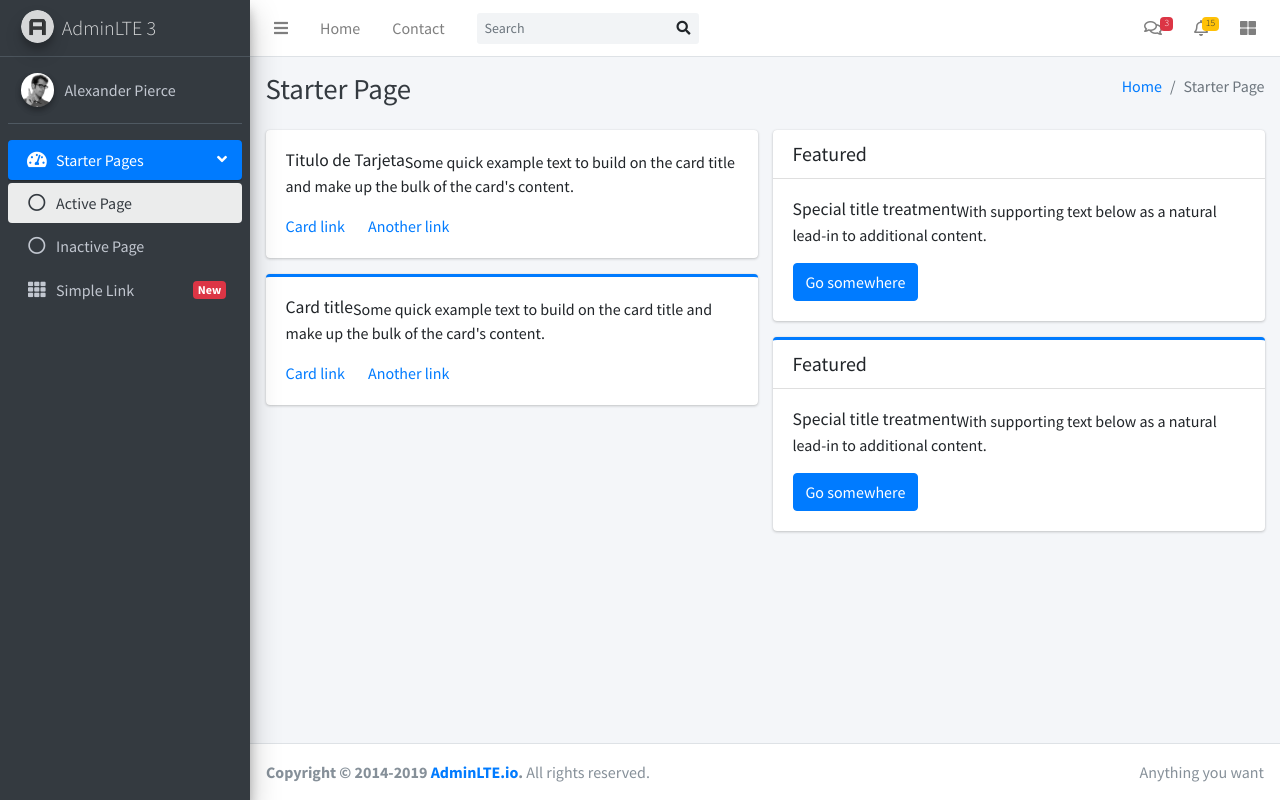
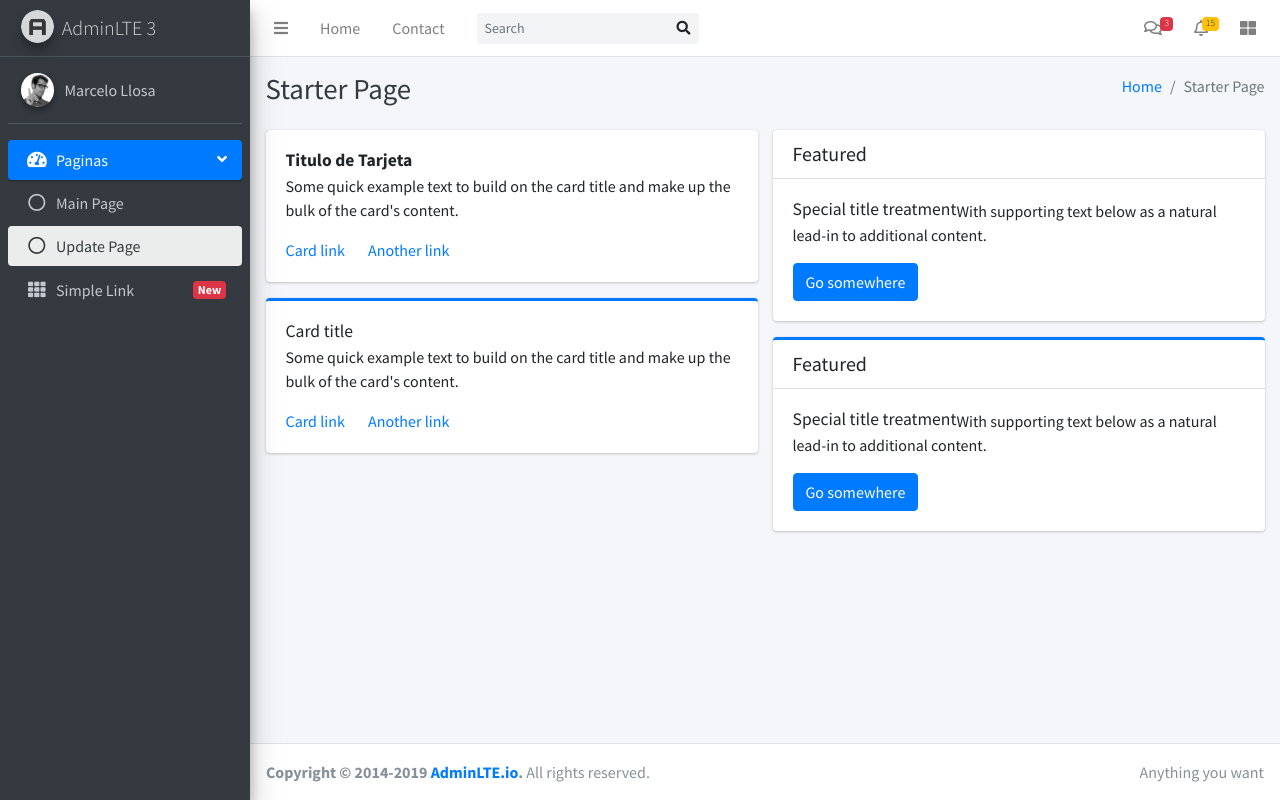
Before and after one commit to marsellosa/tgbot, a Django app: template templates/apps/main/inicio.html in a window 1280 px wide. Run offline with Django 3.2, Linux system fonts and the light colour scheme; the template is opened without the code that fills it, so the values that code supplies are empty; some libraries are stand-ins or nearby versions.

```diff
--- a/templates/apps/main/inicio.html
+++ b/templates/apps/main/inicio.html
@@ -1,4 +1,7 @@
 {% extends 'base.html' %}
+{% block nombre %}
+  Marcelo Llosa
+{% endblock nombre %}
 
 {% block main-content %}
 <!-- Main content -->
@@ -8,8 +11,8 @@
           <div class="col-lg-6">
             <div class="card">
               <div class="card-body">
-                <h5 class="card-title">Titulo de Tarjeta</h5>
-
+                <h5 class="card-title"><strong>Titulo de Tarjeta </strong></h5>
+                <br>
                 <p class="card-text">
                   Some quick example text to build on the card title and make up the bulk of the card's
                   content.
@@ -23,7 +26,7 @@
             <div class="card card-primary card-outline">
               <div class="card-body">
                 <h5 class="card-title">Card title</h5>
-
+                <br>
                 <p class="card-text">
                   Some quick example text to build on the card title and make up the bulk of the card's
                   content.
--- a/templates/apps/registros/productos/update.html
+++ b/templates/apps/registros/productos/update.html
@@ -32,7 +32,7 @@
                 <!-- /.card-body -->
 
                 <div class="card-footer">
-                  <button type="submit" class="btn btn-primary">Submit</button>
+                  <button type="submit" class="btn btn-primary">Subir</button>
                 </div>
               </form>
             </div>
--- a/templates/base.html
+++ b/templates/base.html
@@ -161,7 +161,8 @@ scratch. This page gets rid of all links and provides the needed markup only.
           <img src="{% static 'AdminLTE/dist/img/user2-160x160.jpg' %}" class="img-circle elevation-2" alt="User Image">
         </div>
         <div class="info">
-          <a href="#" class="d-block">Alexander Pierce</a>
+          <a href="#" class="d-block">{% block nombre %}
+          {% endblock nombre %}</a>
         </div>
       </div>
 
@@ -171,24 +172,24 @@ scratch. This page gets rid of all links and provides the needed markup only.
           <!-- Add icons to the links using the .nav-icon class
                with font-awesome or any other icon font library -->
           <li class="nav-item has-treeview menu-open">
-            <a href="#" class="nav-link active">
+            <a href="{% url 'inicio' %}" class="nav-link active">
               <i class="nav-icon fas fa-tachometer-alt"></i>
               <p>
-                Starter Pages
+                Paginas
                 <i class="right fas fa-angle-left"></i>
               </p>
             </a>
             <ul class="nav nav-treeview">
               <li class="nav-item">
-                <a href="#" class="nav-link active">
+                <a href={% url 'inicio' %} class="nav-link">
                   <i class="far fa-circle nav-icon"></i>
-                  <p>Active Page</p>
+                  <p>Main Page</p>
                 </a>
               </li>
               <li class="nav-item">
-                <a href="#" class="nav-link">
+                <a href="{% url 'update_bd' %}" class="nav-link active">
                   <i class="far fa-circle nav-icon"></i>
-                  <p>Inactive Page</p>
+                  <p>Update Page</p>
                 </a>
               </li>
             </ul>
```
Also changed, not shown: apps/registros/productos/admin.py (+18 -2 lines), tgbot/settings/production.py (+8 -6 lines), 1 other file.
